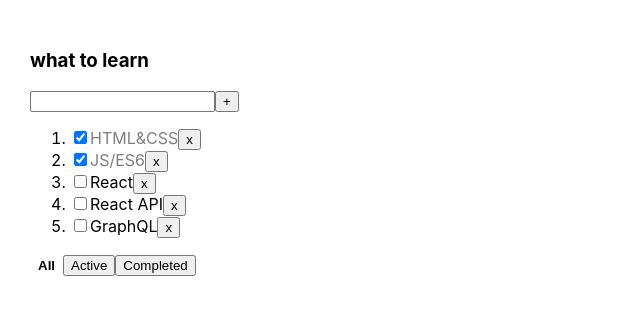
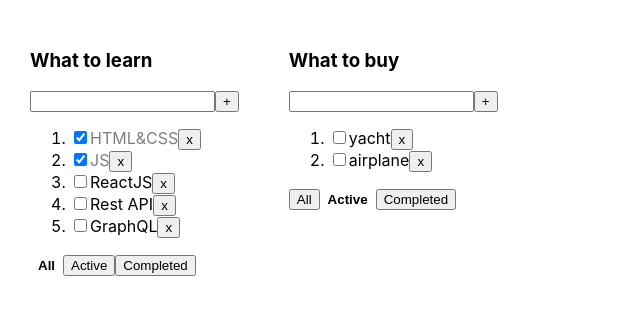
Before and after one commit to Vadim3618/todolist-react-app, a React (Create React App) app: page / in a window 1280 px wide. Shown: the top 314 px of the page, without its empty margins (0-640 px from the left). Built offline with nearby package versions, Linux system fonts and the light colour scheme.

Commit message:
5 lesson

```diff
--- a/src/App.tsx
+++ b/src/App.tsx
@@ -9,65 +9,93 @@ export type TaskType = {
     isDone: boolean
 }
 
-export type filterValueType = 'all' | 'completed' | 'active'
+export type FilterValueType = 'all' | 'completed' | 'active'
+
+type TodolistsType = {
+    id: string
+    title: string
+    filter: FilterValueType
+}
+
+type TaskObjectType = {
+    [key: string]: TaskType[]
+}
 
 function App() {
 
-    let [tasks, setTasks] = useState<Array<TaskType>>([
-        {id: v1(), title: 'HTML&CSS', isDone: true},
-        {id: v1(), title: 'JS/ES6', isDone: true},
-        {id: v1(), title: 'React', isDone: false},
-        {id: v1(), title: 'React API', isDone: false},
-        {id: v1(), title: 'GraphQL', isDone: false},
+    let todoListID1 = v1()
+    let todoListID2 = v1()
+
+    let [todolists, setTodolists] = useState<Array<TodolistsType>>([
+        {id: todoListID1, title: 'What to learn', filter: 'all'},
+        {id: todoListID2, title: 'What to buy', filter: 'active'},
     ])
+    let [tasks, setTasks] = useState<TaskObjectType>({
+        [todoListID1]: [
+            {id: v1(), title: "HTML&CSS", isDone: true},
+            {id: v1(), title: "JS", isDone: true},
+            {id: v1(), title: "ReactJS", isDone: false},
+            {id: v1(), title: "Rest API", isDone: false},
+            {id: v1(), title: "GraphQL", isDone: false},
+        ],
+        [todoListID2]: [
+            {id: v1(), title: "apartment", isDone: true},
+            {id: v1(), title: "car", isDone: true},
+            {id: v1(), title: "yacht", isDone: false},
+            {id: v1(), title: "airplane", isDone: false},
+        ]
+    })
 
-    const [filter, setFilter] = useState<filterValueType>('all')
-    let tasksForTodoList = tasks;
-    switch (filter) {
-        case 'active':
-            tasksForTodoList = tasks.filter(t => !t.isDone)
-            break
-        case 'completed':
-            tasksForTodoList = tasks.filter(t => t.isDone)
-            break
-    }
-    const changeFilter = (filter: filterValueType) => {
-        setFilter(filter)
+    const changeFilter = (tlId: string, value: FilterValueType) => {
+        setTodolists(todolists
+          .map(tl => tl.id === tlId ? {...tl, filter: value} : tl))
     }
 
-    let removeTask = (id: string) => {
-        let filteredTasks = tasks.filter(t => t.id !== id)
-        setTasks(filteredTasks)
+    let removeTask = (tlId: string, id: string) => {
+        setTasks({
+            ...tasks, [tlId]: tasks[tlId]
+              .filter(t => t.id !== id)
+        })
     }
 
-    const addTask = (title: string) => {
-        const newTask: TaskType = {
-            id: v1(),
-            title,// = title: title
-            isDone: false
-        }
-        setTasks([newTask, ...tasks])
+    const addTask = (tlId: string, title: string) => {
+        let newTask = {id: v1(), title, isDone: false}
+        setTasks({...tasks, [tlId]: [newTask, ...tasks[tlId]]})
     }
 
-    const changeStatus = (id: string, isDone: boolean) => {
-        let task = tasks.find(t => t.id === id)
-        if (task) {
-            task.isDone = isDone
-        }
-        setTasks([...tasks])
+    const changeStatus = (tlId: string, id: string, newIsDone: boolean) => {
+        setTasks({
+            ...tasks, [tlId]: tasks[tlId]
+              .map(t => t.id === id ? {...t, isDone: newIsDone} : t)
+        })
     }
 
     return (
       <div className={'App'}>
+          {todolists.map(tl => {
+              let tasksForTodoList = tasks[tl.id];//todoListID1 or todoListID2
+              switch (tl.filter) {
+                  case 'active':
+                      tasksForTodoList = tasks[tl.id].filter(t => !t.isDone)
+                      break
+                  case 'completed':
+                      tasksForTodoList = tasks[tl.id].filter(t => t.isDone)
+                      break
+              }
+              return (
                 <TodoList
-            title={'what to learn'}
+                  key={tl.id}
+                  tlId={tl.id}
+                  title={tl.title}
                   tasks={tasksForTodoList}
                   removeTask={removeTask}
                   addTask={addTask}
                   changeFilter={changeFilter}
                   changeStatus={changeStatus}
-            filter={filter}
+                  filter={tl.filter}
                 />
+              )
+          })}
       </div>
     )
 }
--- a/src/components/TasksList.tsx
+++ b/src/components/TasksList.tsx
@@ -3,18 +3,19 @@ import {TaskType} from "../App";
 import {Button} from "./Button";
 
 type TasksListPropsType = {
+    tlId: string
     tasks: Array<TaskType>
-    removeTask: (id: string) => void
-    changeStatus: (id: string, isDone: boolean) => void
+    removeTask: (tlId: string, id: string) => void
+    changeStatus: (tlId: string, id: string, isDone: boolean) => void
 }
 
 export const TasksList: React.FC<TasksListPropsType> = (props) => {
 
     const onClickRemoveHandler = (id: string) => {
-        props.removeTask(id)
+        props.removeTask(props.tlId, id)
     }
     const onChangeHandler = (id: string, e: ChangeEvent<HTMLInputElement>) => {
-        props.changeStatus(id, e.currentTarget.checked)
+        props.changeStatus(props.tlId, id, e.currentTarget.checked)
     }
 
     return (
--- a/src/components/TodoList.tsx
+++ b/src/components/TodoList.tsx
@@ -1,33 +1,36 @@
 import React from 'react';
-import {filterValueType, TaskType} from "../App";
+import {FilterValueType, TaskType} from "../App";
 import {Button} from "./Button";
 import TodoListHeader from "./TodoListHeader";
 import {TasksList} from "./TasksList";
 import {AddTask} from "./addTask";
 
 type TodoListPropsType = {
+    tlId: string
     title: string
-    filter: filterValueType
+    filter: FilterValueType
     tasks: Array<TaskType>
-    removeTask: (id: string) => void
-    addTask: (title: string) => void
-    changeFilter: (filter: filterValueType) => void
-    changeStatus: (id: string, isDone: boolean) => void
+    removeTask: (tlId: string, id: string) => void
+    addTask: (tlId: string, title: string) => void
+    changeFilter: (tlId: string, filter: FilterValueType) => void
+    changeStatus: (tlId: string, id: string, isDone: boolean) => void
 }
 
 const TodoList = (props: TodoListPropsType) => {
 
-    const changeFilterHandler = (filter: filterValueType) => {
-        props.changeFilter(filter)
+    const changeFilterHandler = (filter: FilterValueType) => {
+        props.changeFilter(props.tlId, filter)
     }
 
     return (
       <div>
           <TodoListHeader title={props.title}/>
-          <AddTask tasks={props.tasks} addTask={props.addTask}/>
+          <AddTask tasks={props.tasks} tlId={props.tlId} addTask={props.addTask}/>
           <TasksList tasks={props.tasks}
                      removeTask={props.removeTask}
-                     changeStatus={props.changeStatus}/>
+                     changeStatus={props.changeStatus}
+                     tlId={props.tlId}
+          />
           <div>
               <Button className={props.filter === 'all' ? 'active-filter' : ''}
                       name={'All'}
--- a/src/components/addTask.tsx
+++ b/src/components/addTask.tsx
@@ -4,7 +4,8 @@ import {Button} from "./Button";
 
 type AddTaskType = {
     tasks: Array<TaskType>
-    addTask: (title: string) => void
+    tlId: string
+    addTask: (tlId: string, title: string) => void
 }
 
 export const AddTask = (props: AddTaskType) => {
@@ -12,7 +13,7 @@ export const AddTask = (props: AddTaskType) => {
     const [error, setError] = useState<string | null>(null)
     const addTaskHandler = () => {
         if (title.trim() !== '') {//любое кол-во пробелов не является правильной строкой
-            props.addTask(title.trim())//отсекаем пробелы
+            props.addTask(props.tlId, title.trim())//отсекаем пробелы
             setTitle('')//очищаем строку после добавления таски
         } else {
             setError('Title is required')//меняем error на это сообщение и перерисовываем компоненту
```
Lines whose indentation alone changed are shown as unchanged.
